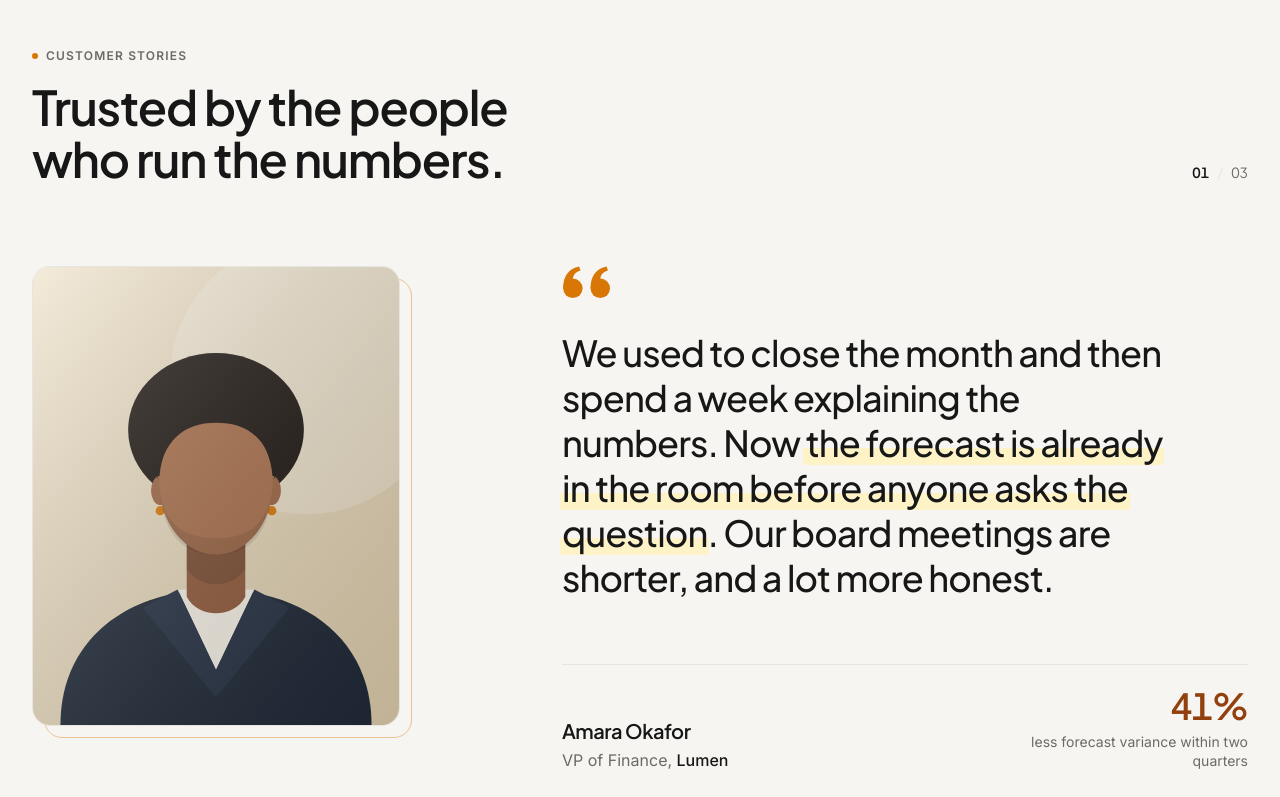
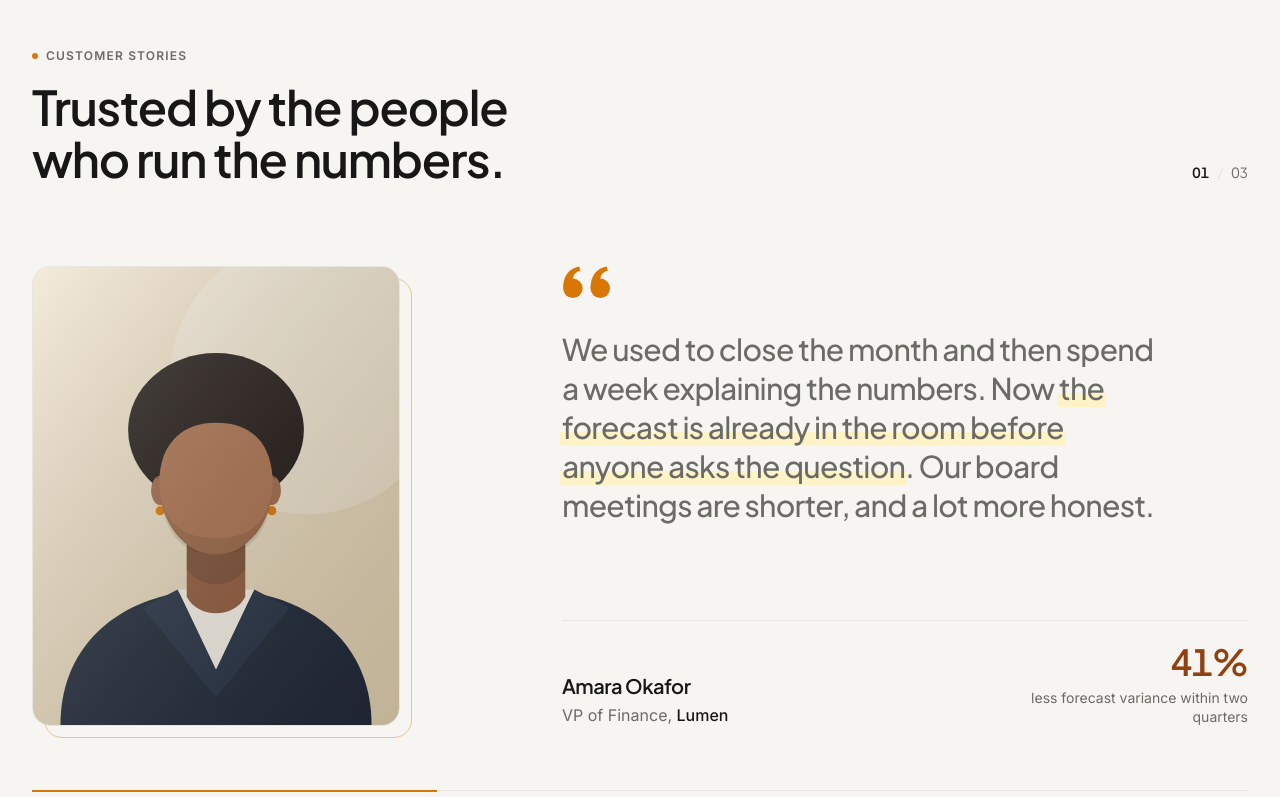
Before and after one commit to sudip997/template-2, a Next.js app: page / in a window 1280 px wide. Shown: the part 6183-6980 px from the top of the page. Built offline with nearby package versions, Linux system fonts and the light colour scheme.

Commit message:
modified testomoial section

```diff
--- a/src/components/testimonials/testimonial-panel.tsx
+++ b/src/components/testimonials/testimonial-panel.tsx
@@ -91,7 +91,7 @@ export function TestimonialPanel({
         {/* Quote */}
         <blockquote className="col-span-2 row-start-1 lg:col-span-7 lg:col-start-6 lg:pb-12 xl:pb-16">
           <QuoteMark className="mb-6 h-6 w-auto text-highlight lg:mb-8 lg:h-8" />
-          <p className="font-heading text-2xl leading-[1.3] font-medium tracking-tight text-balance sm:text-3xl lg:text-[2rem] xl:text-4xl xl:leading-[1.25]">
+          <p className="font-heading text-2xl leading-[1.3] font-medium tracking-tight text-balance sm:text-3xl text-muted-foreground">
             <QuoteText text={quote} highlight={highlight} />
           </p>
         </blockquote>
@@ -128,7 +128,8 @@ export function TestimonialPanel({
             {name}
           </p>
           <p className="mt-1 text-sm leading-snug text-muted-foreground lg:text-base">
-            {role}, <span className="font-medium text-foreground">{company}</span>
+            {role},{" "}
+            <span className="font-medium text-foreground">{company}</span>
           </p>
         </figcaption>
 
```
